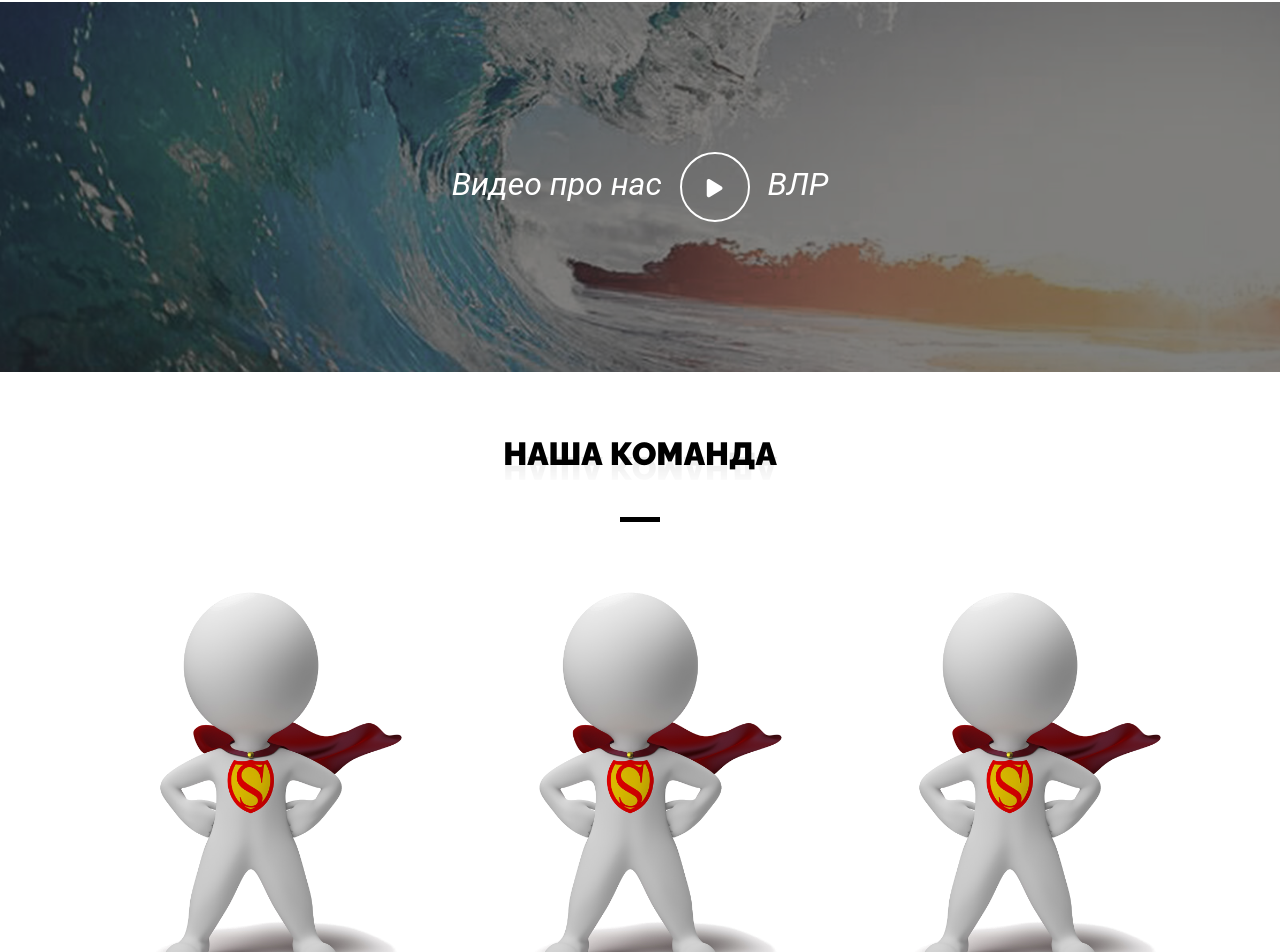
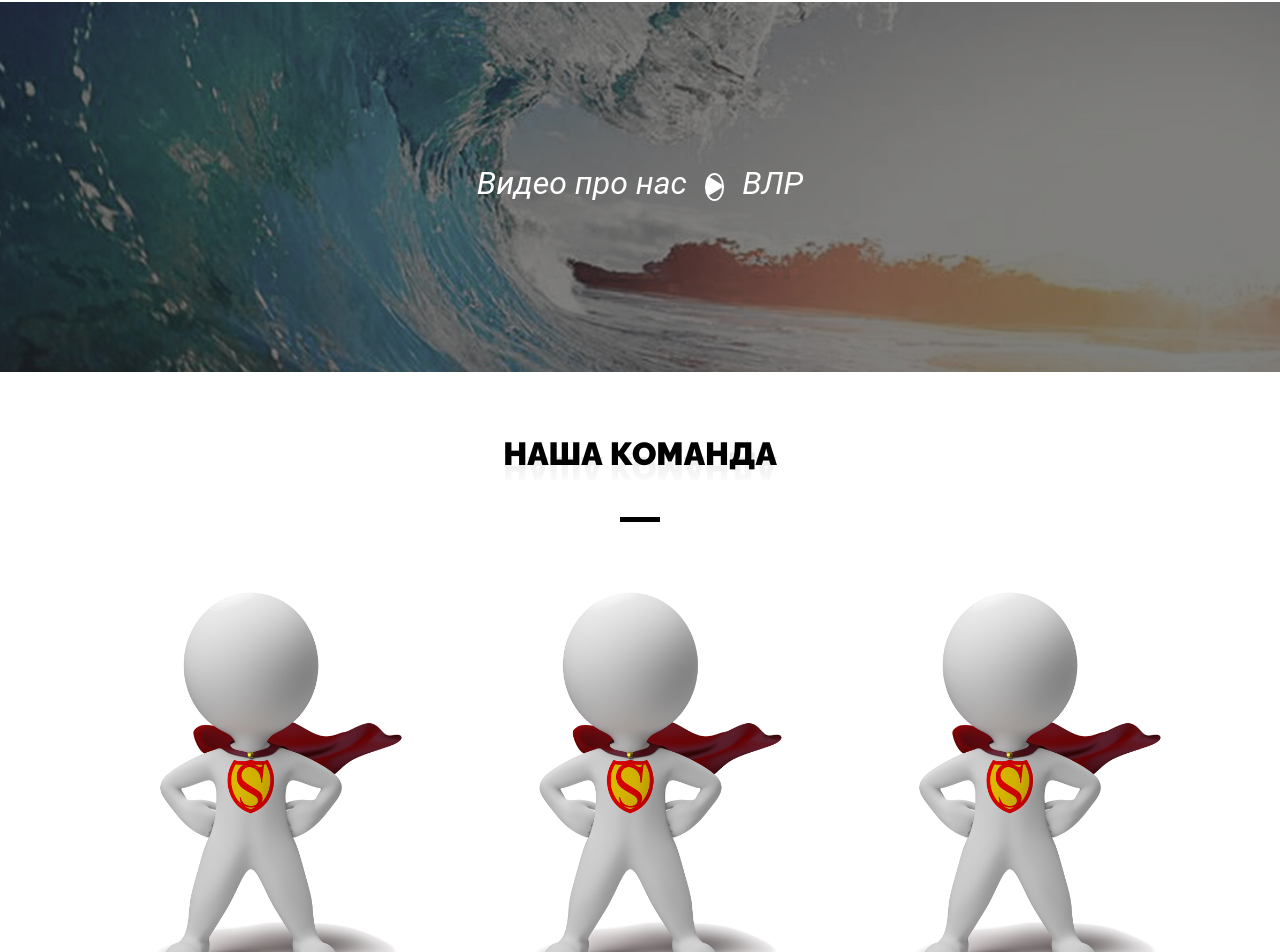
Before and after one commit to Astro1313/VLR, a plain HTML site: page index.html in a window 1280 px wide. Shown: the part 3521-4473 px from the top of the page. Drawn offline with nearby package versions, Linux system fonts and the light colour scheme.

Commit message:
Update index.html

```diff
--- a/index.html
+++ b/index.html
@@ -281,7 +281,7 @@
                     <div class="row">
                         <div class="col-sm-12">
                             <span>Видео про нас</span>
-                            <a class="popup-youtube btn" href="https://www.youtube.com/watch?v=4KRHIbsl8BE"><span class="fa fa-play"></span></a>
+                            <a class="#" href=""><span class="fa fa-play"></span></a>
                             <span>ВЛР</span>
                         </div>
                     </div>
```
